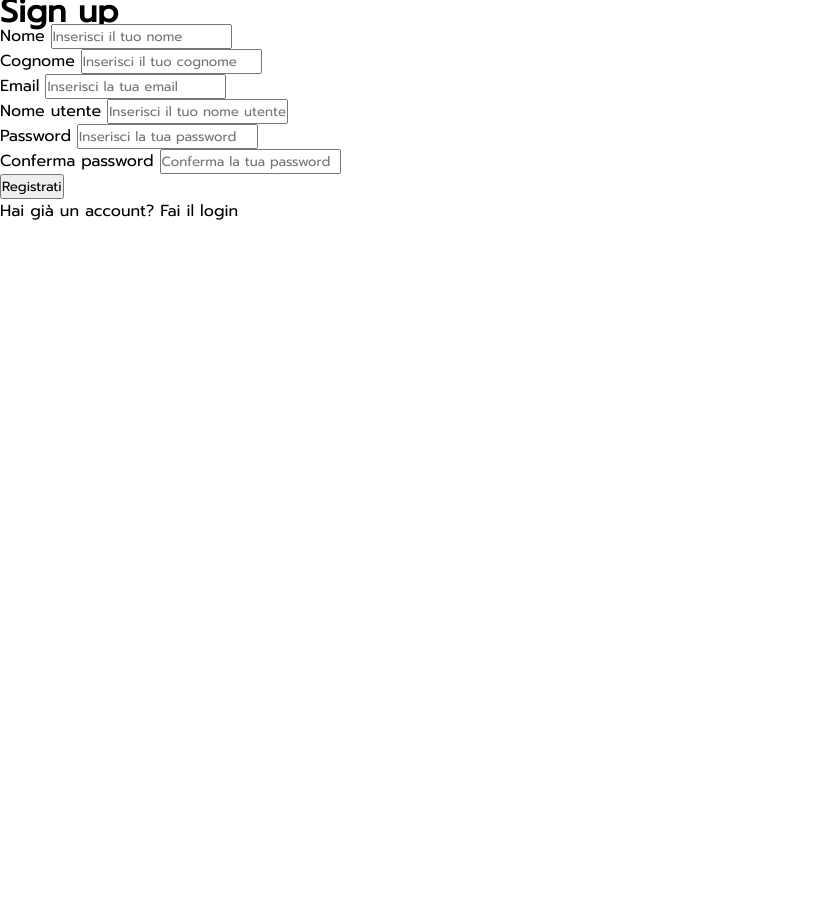
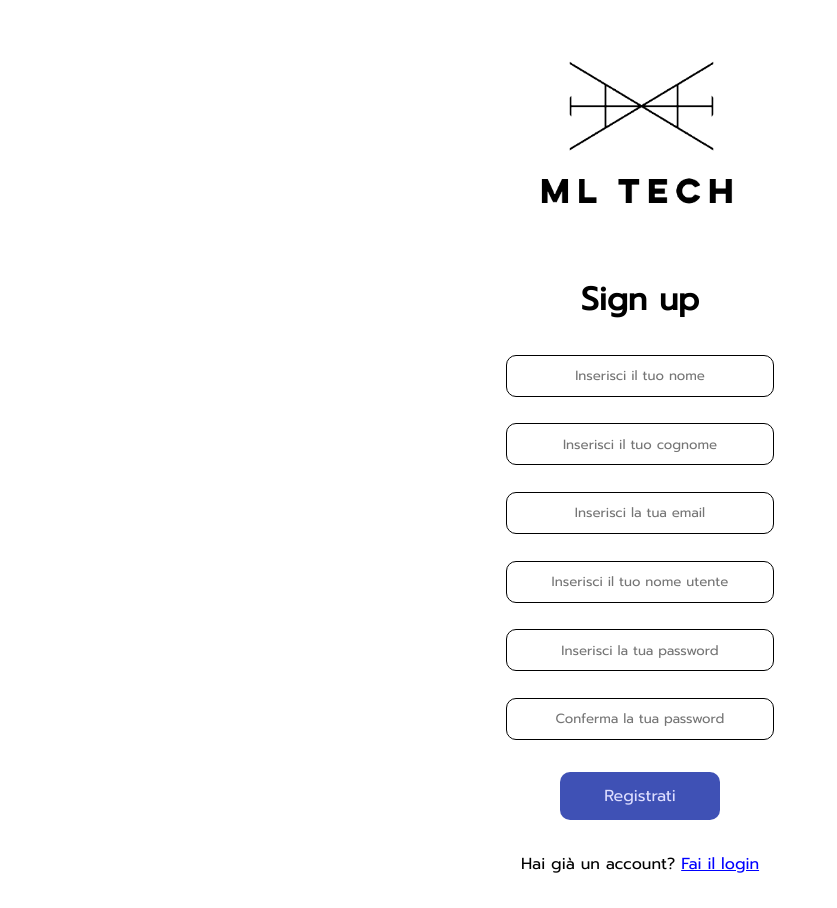
Before and after one commit to orlifera/TecWeb, a PHP site: page /src/pages/signup.html in a window 1280 px wide. Shown: the whole page, without its empty margins (0-837 px from the left). Before the commit the page ends 220 px from the top, so only its background shows below. Run offline with PHP 8.4, Linux system fonts and the light colour scheme.

Commit message:
css per login e signup. da riguardare

```diff
--- a/src/css/styles.css
+++ b/src/css/styles.css
@@ -17,6 +17,12 @@
 :root {
     --default-transition: color .1s ease-in-out, background-color .3s ease-in-out, fill .1s ease-in-out,
         border-color .3s ease-in-out, transform .3s ease-in-out;
+    --loginBg: #f9f9f9;
+    --loginSbmt: #3F51B5;
+    --text-login: #333333;
+    --text1-login: #5c5c5c;
+    --textP-login: #dedeff;
+    --error: #E94646;
 }
 
 /* Palette chiara */
@@ -1048,3 +1054,136 @@ fieldset:last-of-type {
     color: var(--primaryText);
     cursor: pointer;
 }
+
+
+/*LOGIN*/
+
+#login {
+    margin-top: 7em;
+    background-color: var(--loginBg);
+}
+
+#main-header.login-header {
+    text-align: center;
+    font-size: 2em;
+    padding: 0;
+    margin: 0;
+}
+
+#login-container {
+    width: 40em;
+    height: 20em;
+    margin: auto;
+}
+
+#login-form fieldset input {
+    display: block;
+    margin: 2em auto;
+    height: 3em;
+    width: 20em;
+    border-radius: 10px;
+    border: 1px solid black;
+    text-align: center;
+    /* animation: shake 0.5s 2s ease-in-out; */
+}
+
+#login-form fieldset input:focus {
+    border: 1px solid var(--primaryGradient);
+}
+
+#login-form fieldset input::placeholder {
+    text-align: center;
+    font-size: 1em;
+}
+
+#login-form fieldset input:focus::placeholder {
+    color: transparent;
+}
+
+#login-form fieldset input[type="submit"] {
+    width: 10em;
+    height: 3em;
+    border-radius: 10px;
+    border: none;
+    background-color: var(--loginSbmt);
+    color: var(--textP-login);
+    font-size: 1em;
+    cursor: pointer;
+
+}
+
+#login-form fieldset legend {
+    text-align: center;
+    font-size: 2em;
+    font-weight: bolder;
+}
+
+.hidden-label {
+    display: none;
+}
+
+#login-form fieldset p {
+    text-align: center;
+}
+
+#login-form fieldset a {
+    text-decoration: underline;
+    color: blue;
+
+}
+
+/* @keyframes shake {
+    0% {
+        transform: translate(1px, 1px) rotate(0deg);
+    }
+
+    10% {
+        transform: translate(-1px, -2px) rotate(-1deg);
+        border-color: var(--error);
+    }
+
+    20% {
+        transform: translate(-3px, 0px) rotate(1deg);
+        border-color: var(--error);
+    }
+
+    30% {
+        transform: translate(3px, 2px) rotate(0deg);
+        border-color: var(--error);
+    }
+
+    40% {
+        transform: translate(1px, -1px) rotate(1deg);
+        border-color: var(--error);
+    }
+
+    50% {
+        transform: translate(-1px, 2px) rotate(-1deg);
+        border-color: var(--error);
+    }
+
+    60% {
+        transform: translate(-3px, 1px) rotate(0deg);
+        border-color: var(--error);
+    }
+
+    70% {
+        transform: translate(3px, 1px) rotate(-1deg);
+        border-color: var(--error);
+    }
+
+    80% {
+        transform: translate(-1px, -1px) rotate(1deg);
+        border-color: var(--error);
+    }
+
+    90% {
+        transform: translate(1px, 2px) rotate(0deg);
+        border-color: var(--error);
+    }
+
+    100% {
+        transform: translate(1px, -2px) rotate(-1deg);
+        border-color: var(--error);
+    }
+} */
--- a/src/pages/signup.html
+++ b/src/pages/signup.html
@@ -1,5 +1,6 @@
 <!DOCTYPE html>
 <html lang="it">
+
     <head>
         <meta charset="UTF-8">
         <title>ML-TECH PRODUCT</title>
@@ -9,36 +10,37 @@
         <link rel="stylesheet" href="../css/print.css" media="print">
         <link rel="stylesheet" href="../css/mini.css" media="screen and (max-width: 600px)">
     </head>
+
     <body>
-        <h1>Sign up</h1>
+        <header id="main-header" class="login-header">
+            <h1 id="logo"><a href="../../index.html">ML Tech</a></h1>
+        </header>
+        <div id="login-container">
 
-        <form action="../php/signup.php" method="post">
-            <div class="form-group">
-                <label for="nome">Nome</label>
-                <input type="text" name="nome" id="nome" placeholder="Inserisci il tuo nome" required>
-            </div>
-            <div class="form-group">
-                <label for="cognome">Cognome</label>
-                <input type="text" name="cognome" id="cognome" placeholder="Inserisci il tuo cognome" required>
-            </div>
-            <div class="form-group">
-                <label for="email">Email</label>
-                <input type="email" name="email" id="email" placeholder="Inserisci la tua email" autocomplete="email" required>
-            </div>
-            <div class="form-group">
-                <label for="username">Nome utente</label>
-                <input type="text" name="username" id="username" placeholder="Inserisci il tuo nome utente" autocomplete="username" required>
-            </div>
-            <div class="form-group">
-                <label for="password">Password</label>
-                <input type="password" name="password" id="password" placeholder="Inserisci la tua password" required>
-            </div>
-            <div class="form-group">
-                <label for="password-confirm">Conferma password</label>
-                <input type="password" name="password-confirm" id="password-confirm" placeholder="Conferma la tua password" required>
-            </div>
-            <button type="submit" name="submit">Registrati</button>
-            <p>Hai già un account? <a href="login.html">Fai il login</a></p>
-        </form>
+            <form id="login-form" action="../php/signup.php" method="post">
+                <fieldset>
+                    <legend>Sign up</legend>
+                    <label class="hidden-label" for="nome">Nome</label>
+                    <input type="text" name="nome" id="nome" placeholder="Inserisci il tuo nome" required>
+                    <label class="hidden-label" for="cognome">Cognome</label>
+                    <input type="text" name="cognome" id="cognome" placeholder="Inserisci il tuo cognome" required>
+                    <label class="hidden-label" for="email">Email</label>
+                    <input type="email" name="email" id="email" placeholder="Inserisci la tua email"
+                        autocomplete="email" required>
+                    <label class="hidden-label" for="username">Nome utente</label>
+                    <input type="text" name="username" id="username" placeholder="Inserisci il tuo nome utente"
+                        autocomplete="username" required>
+                    <label class="hidden-label" for="password">Password</label>
+                    <input type="password" name="password" id="password" placeholder="Inserisci la tua password"
+                        required>
+                    <label class="hidden-label" for="password-confirm">Conferma password</label>
+                    <input type="password" name="password-confirm" id="password-confirm"
+                        placeholder="Conferma la tua password" required>
+                    <input type="submit" name="submit" value="Registrati">
+                    <p>Hai già un account? <a href="login.html">Fai il login</a></p>
+                </fieldset>
+            </form>
+        </div>
     </body>
+
 </html>
```
Also changed, not shown: src/pages/catalog.html (+4 -4 lines), src/pages/contacts.html (+4 -4 lines), src/pages/cookies.html (+11 -16 lines), src/pages/faq.html (+4 -4 lines), src/pages/login.html (+23 -14 lines), src/pages/news.html (+4 -4 lines), src/pages/privacy.html (+4 -4 lines), src/pages/product.html (+4 -4 lines), src/pages/reviews.html (+4 -4 lines), src/pages/tos.html (+4 -4 lines).
